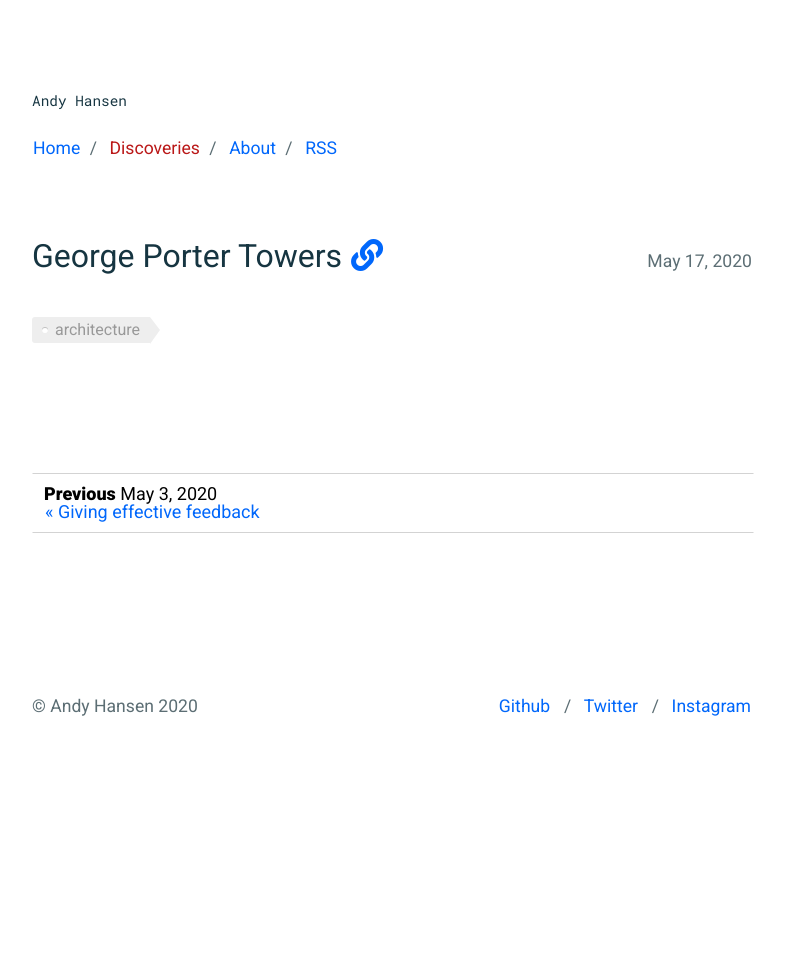
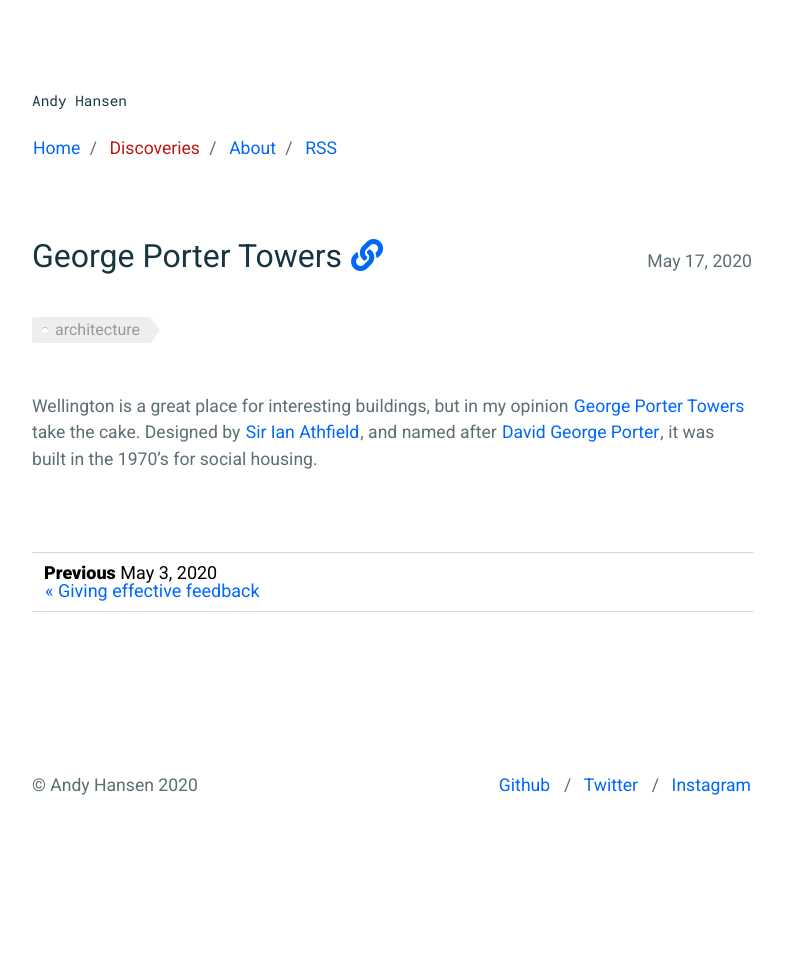
Before and after one commit to andyhansen/blog, a Jekyll site: the page built from _posts/2020-05-17-george-porter-towers.md, in a window 1280 px wide. Shown: the whole page, without its empty margins (248-1033 px from the left). Built offline with Jekyll 4.4.1, drawn with Linux system fonts in a browser that asks for light colours; nearby versions of some CDN libraries; comment, search, counter and statistics services are not loaded; before the commit the page ends 900 px from its top, so only the background shows below that.

Commit message:
feat: I have no idea how to write this thing

```diff
--- a/_posts/2020-05-17-george-porter-towers.md
+++ b/_posts/2020-05-17-george-porter-towers.md
@@ -6,3 +6,6 @@ date: 2020-05-17
 tags: architecture
 comments: true
 ---
+
+Wellington is a great place for interesting buildings, but in my opinion [George Porter Towers](http://betonbrut.net/george-porter-towers/) take the cake.
+Designed by [Sir Ian Athfield](https://www.thearts.co.nz/artists/sir-ian-athfield), and named after [David George Porter](https://prabook.com/web/david_george.porter/191208), it was built in the 1970's for social housing.
```
